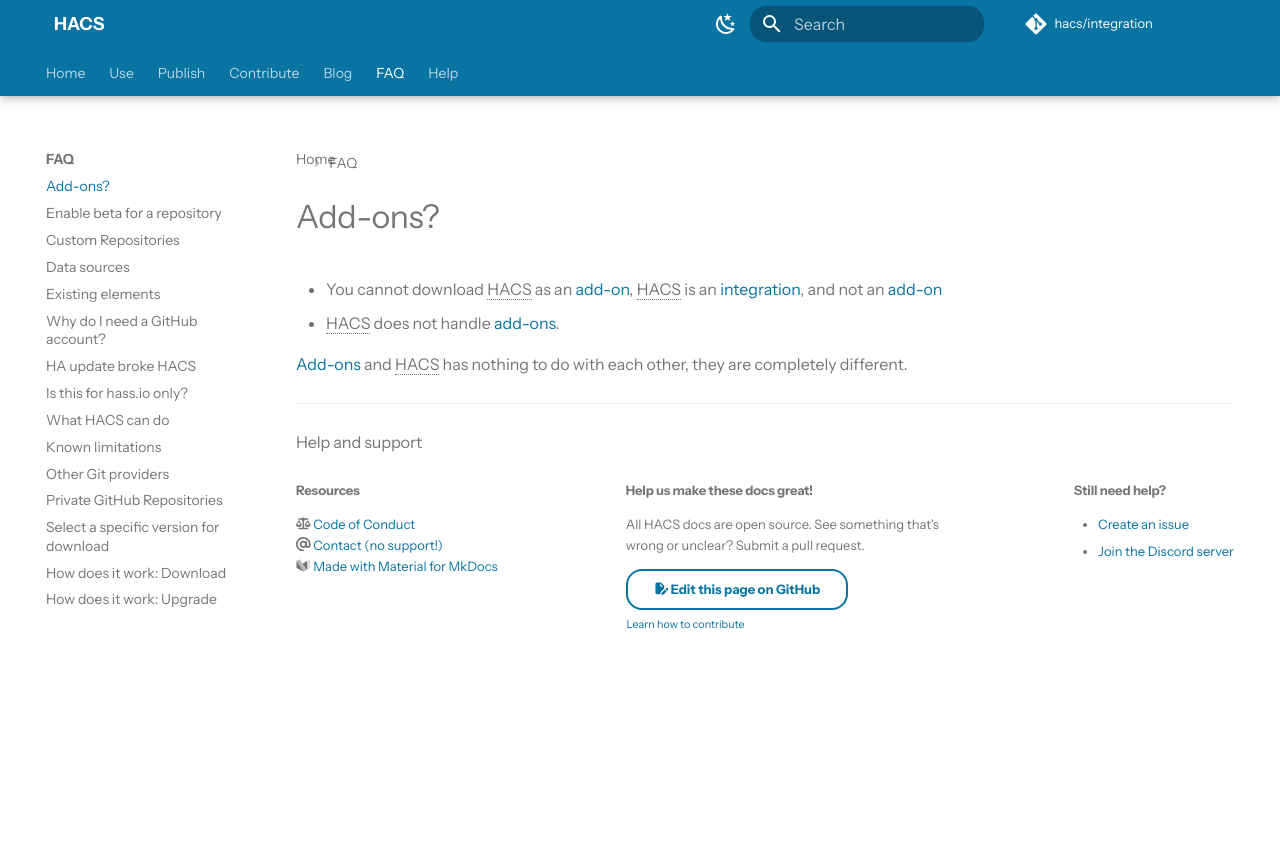
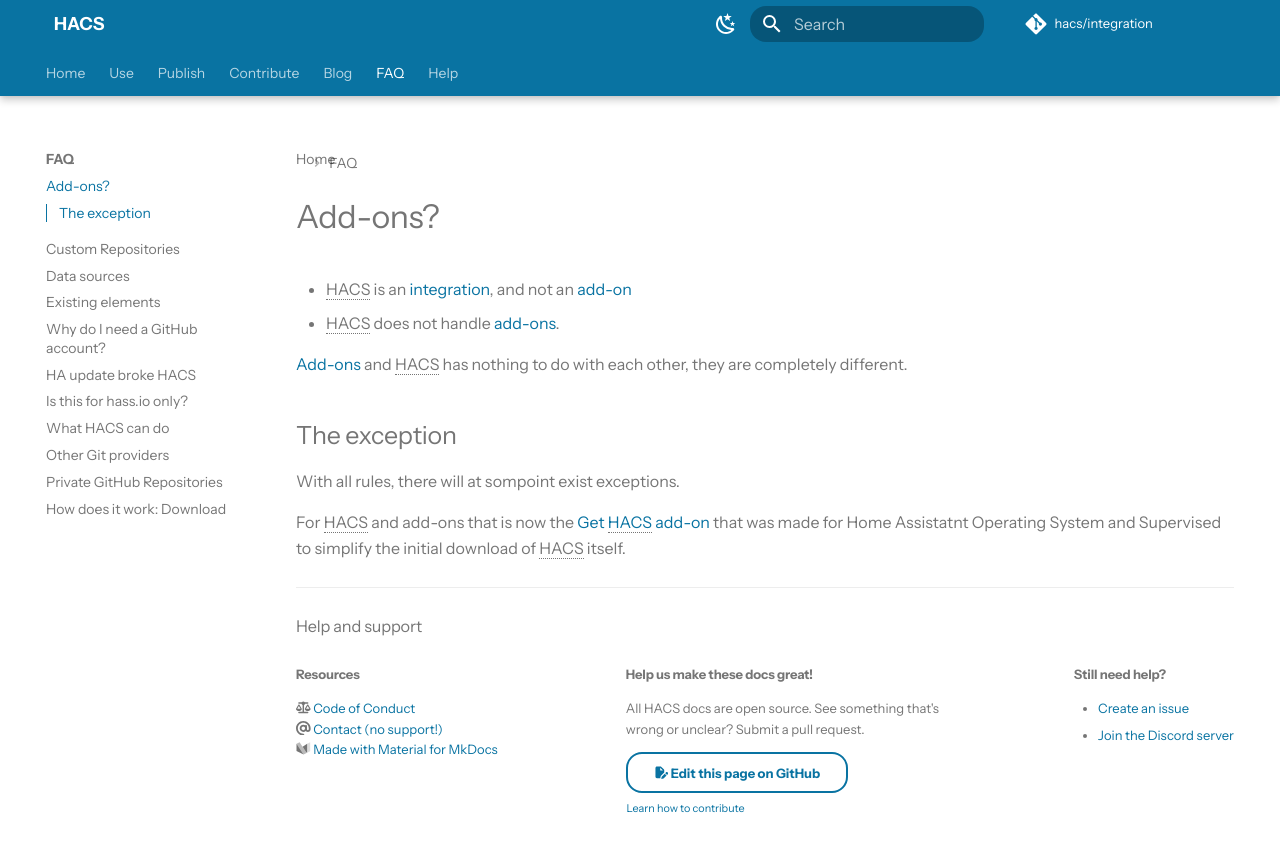
Before and after one commit to hacs/documentation, an MkDocs documentation site: the page built from source/docs/faq/addons.md, in a window 1280 px wide. Shown: the top 852 px of the page. Built offline with MkDocs 1.6.1 and Material for MkDocs 9.7.7, drawn with Linux system fonts in a browser that asks for light colours; some web fonts are replaced; plug-ins that fetch from the network failed and are left out; comment, search, counter and statistics services are not loaded.

Commit message:
FAQ Cleanup

```diff
--- a/mkdocs.yml
+++ b/mkdocs.yml
@@ -199,7 +199,6 @@ nav:
   - FAQ:
     - docs/faq/index.md
     - docs/faq/addons.md
-    - docs/faq/beta.md
     - docs/faq/custom_repositories.md
     - docs/faq/data_sources.md
     - docs/faq/existing_elements.md
@@ -207,12 +206,9 @@ nav:
     - docs/faq/ha_update.md
     - docs/faq/hassio_only.md
     - docs/faq/highlights.md
-    - docs/faq/limitations.md
     - docs/faq/other_git_providers.md
     - docs/faq/private_repositories.md
-    - docs/faq/select_version.md
     - docs/faq/download.md
-    - docs/faq/upgrade.md
   - Help:
     - docs/help/index.md
     - docs/help/issues.md
--- a/source/docs/faq/addons.md
+++ b/source/docs/faq/addons.md
@@ -2,10 +2,15 @@
 id: addons
 title: Add-ons?
 description: 'NO, no, nope, this is not an add-on, and does not handle add-ons'
-faq: true
 ---
 
-- You cannot download HACS as an [add-on](https://www.home-assistant.io/glossary/#add-on), HACS is an [integration](https://www.home-assistant.io/glossary/#integration), and not an [add-on](https://www.home-assistant.io/glossary/#add-on)
+- HACS is an [integration](https://www.home-assistant.io/glossary/#integration), and not an [add-on](https://www.home-assistant.io/glossary/#add-on)
 - HACS does not handle [add-ons](https://www.home-assistant.io/glossary/#add-on).
 
 [Add-ons](https://www.home-assistant.io/glossary/#add-on) and HACS has nothing to do with each other, they are completely different.
+
+## The exception
+
+With all rules, there will at sompoint exist exceptions.
+
+For HACS and add-ons that is now the [Get HACS add-on](https://github.com/hacs/addons) that was made for Home Assistatnt Operating System and Supervised to simplify the initial download of HACS itself.
--- a/source/docs/faq/upgrade.md
+++ /dev/null
@@ -1,7 +0,0 @@
----
-id: upgrade
-title: "How does it work: Upgrade"
-description: "How does it work: Upgrade"
----
-
-The same as download.
```
Also changed, not shown: source/docs/faq/beta.md (deleted, +0 -20 lines), source/docs/faq/custom_repositories.md (+1 -4 lines), source/docs/faq/highlights.md (+2 -4 lines), source/docs/faq/limitations.md (deleted, +0 -7 lines), source/docs/faq/select_version.md (deleted, +0 -18 lines), source/index.md (+1 -5 lines).
